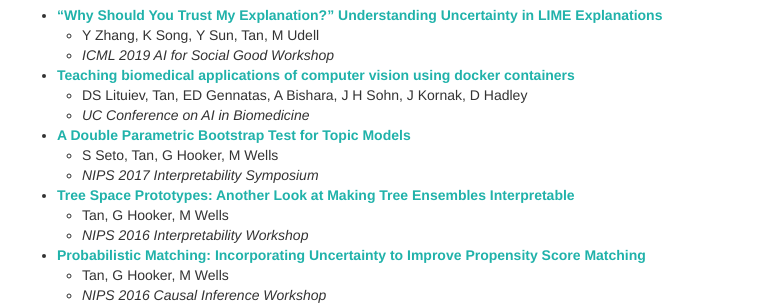
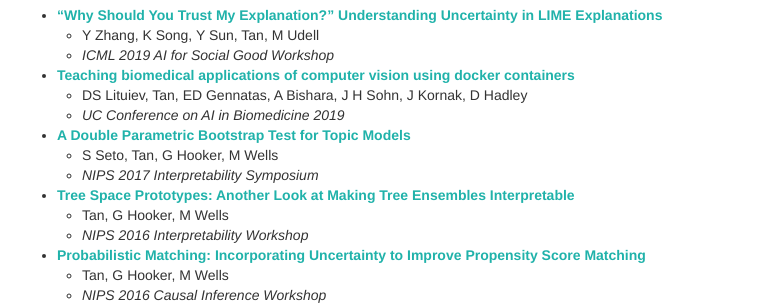
Before and after one commit to shftan/shftan.github.io, a Jekyll site: the page built from index.md, in a window 1280 px wide and 900 px high, scrolled down 1563 px. Shown: the part 153-458 px from the top of the window, without its empty margins (258-1016 px from the left). Built offline with Jekyll 4.4.1, drawn with Linux system fonts in a browser that asks for light colours.

Commit message:
Update index.md

```diff
--- a/index.md
+++ b/index.md
@@ -88,7 +88,7 @@ For older news, click <a class="paper" href="oldernews.html">here</a>.
    - _ICML 2019 AI for Social Good Workshop_
 - <span class="paper">Teaching biomedical applications of computer vision using docker containers</span>
    - DS Lituiev, Tan, ED Gennatas, A Bishara, J H Sohn, J Kornak, D Hadley
-   - _UC Conference on AI in Biomedicine_
+   - _UC Conference on AI in Biomedicine 2019_
 - <a class="paper" href="https://arxiv.org/abs/1711.07104">A Double Parametric Bootstrap Test for Topic Models</a>
    - S Seto, Tan, G Hooker, M Wells
    - _NIPS 2017 Interpretability Symposium_
```
